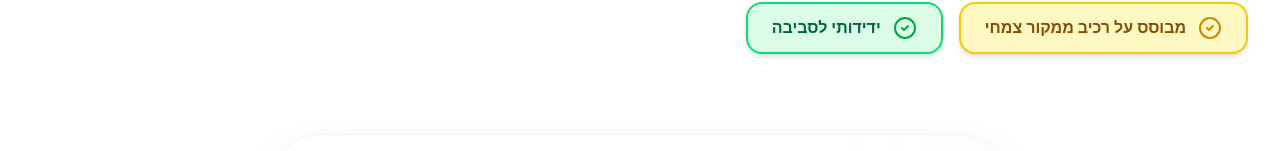
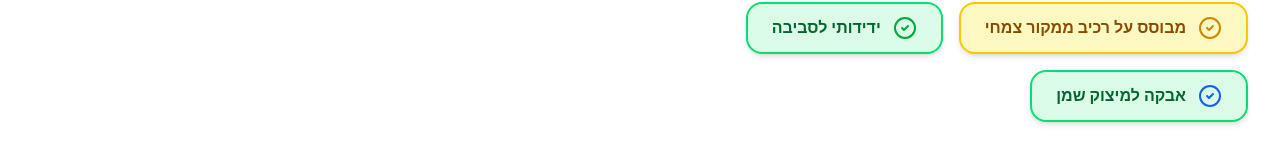
Before and after one commit to matikurland-oss/cleanfry-website, a React (Vite) app: page / in a window 1280 px wide. Shown: the part 801-952 px from the top of the page. Built offline with nearby package versions, Linux system fonts and the light colour scheme.

Commit message:
Update App.tsx

```diff
--- a/src/App.tsx
+++ b/src/App.tsx
@@ -254,6 +254,10 @@ export default function App() {
                   <CheckCircle2 className="w-6 h-6 text-green-600 flex-shrink-0" />
                   <span className="text-green-800 text-base font-extrabold">ידידותי לסביבה</span>
                 </div>
+                    <div className="flex items-center gap-3 bg-green-100 border-2 border-green-400 px-6 py-3 rounded-2xl shadow-md cursor-default hover:scale-105 transition-transform">
+                  <CheckCircle2 className="w-6 h-6 text-blue-600 flex-shrink-0" />
+                  <span className="text-green-800 text-base font-extrabold">אבקה למיצוק שמן</span>
+                </div>
               </div>
             </motion.div>
             <motion.div initial={{ opacity: 0, scale: 0.8 }} animate={{ opacity: 1, scale: 1 }} transition={{ duration: 0.8, delay: 0.2 }} className="mt-16 lg:mt-24 relative">
```
